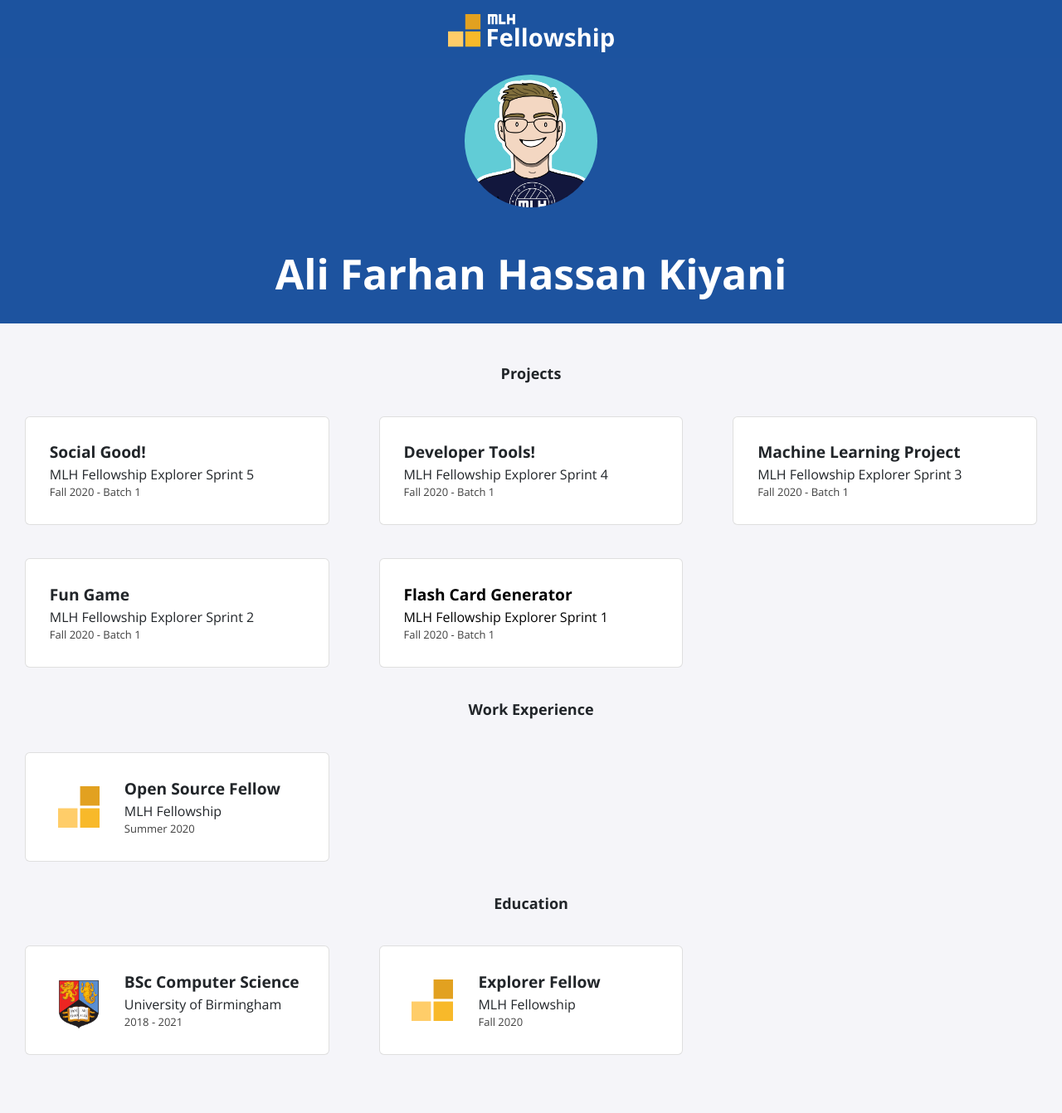
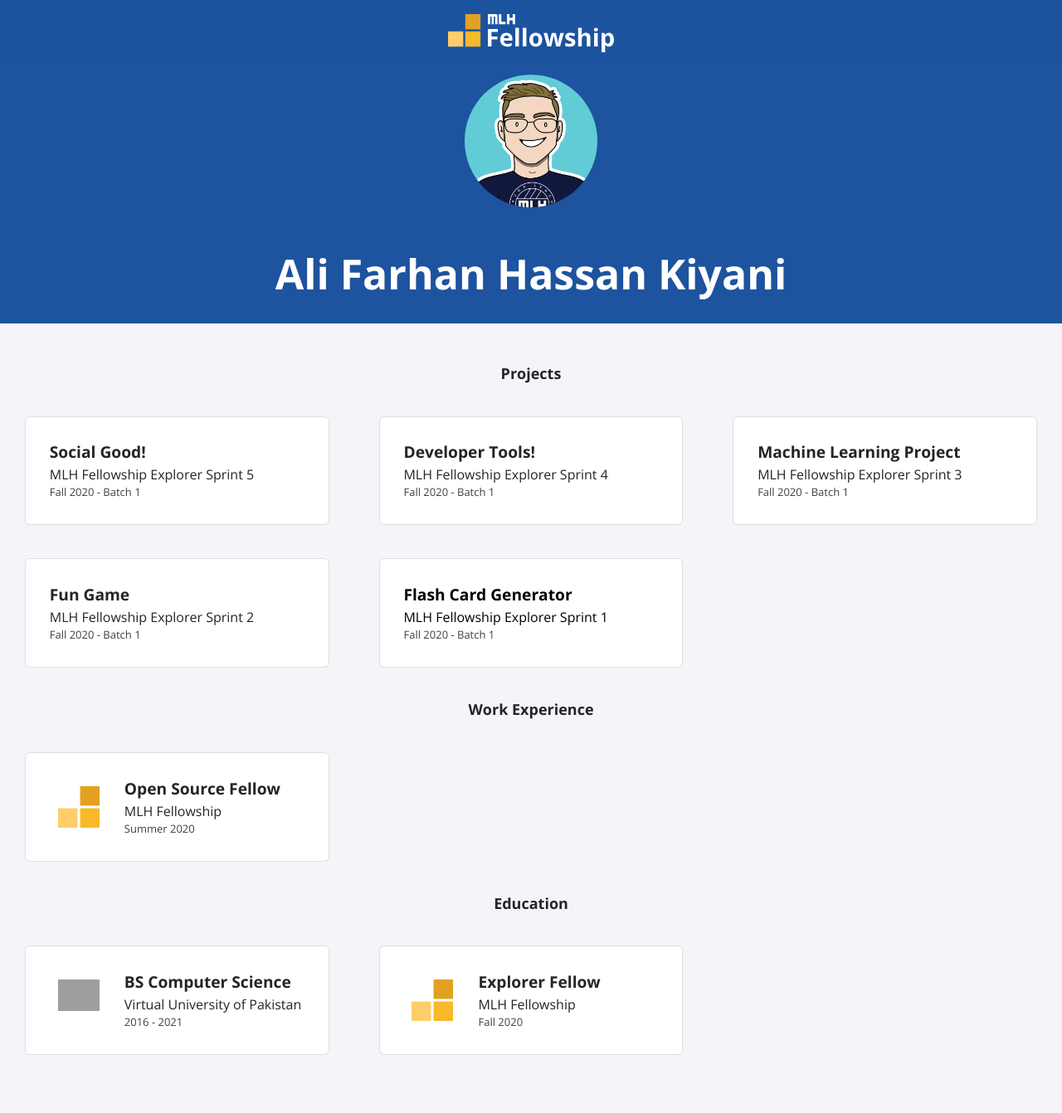
Before and after one commit to farhan2742/MLHPortfolio, a Jekyll site: the page built from index.html, in a window 1280 px wide. Shown: the whole page at 83% size. Built offline with Jekyll 4.4.1, drawn with Linux system fonts in a browser that asks for light colours; nearby versions of some CDN libraries; grey boxes are pictures that could not be loaded.

Commit message:
Update education.yml

```diff
--- a/_data/education.yml
+++ b/_data/education.yml
@@ -1,7 +1,7 @@
-- course: BSc Computer Science
-  institute: University of Birmingham
-  dates: 2018 - 2021
-  logo: uob.png
+- course: BS Computer Science
+  institute: Virtual University of Pakistan
+  dates: 2016 - 2021
+  logo: vu.png
 
 - course: Explorer Fellow
   institute: MLH Fellowship
```
